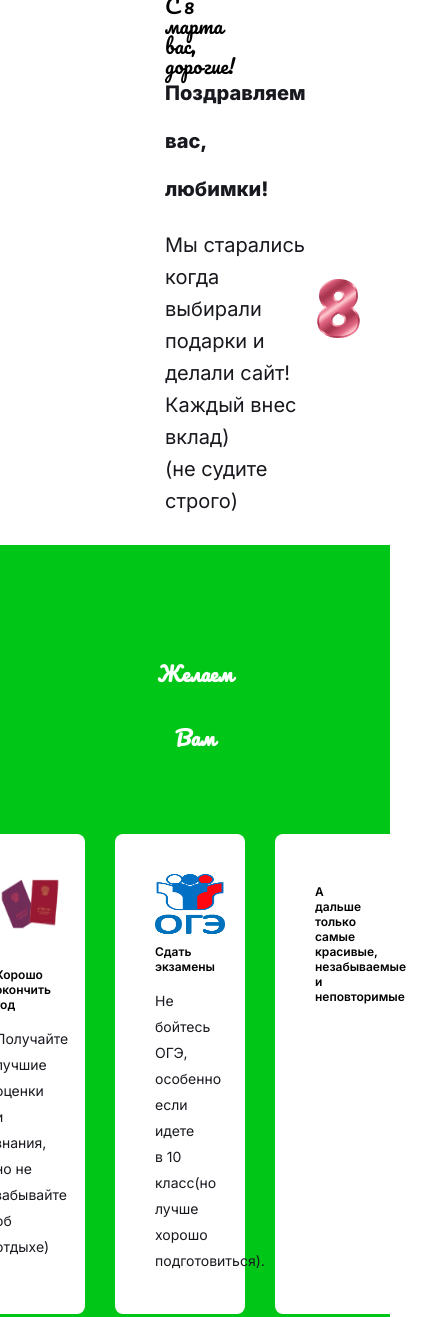
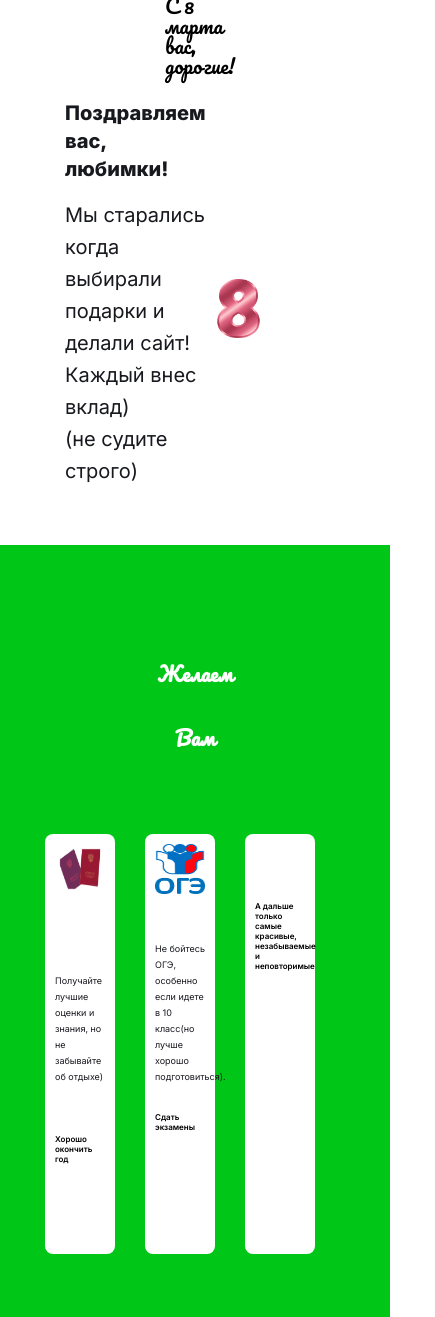
Before and after one commit to suprastin0/8march, a plain HTML site: page index.html in a window 390 px wide. Shown: the top 1317 px of the page, 435 px wide, since content can reach past the window. Drawn offline with Linux system fonts and the light colour scheme.

Commit message:
Add files via upload
1

```diff
--- a/index.html
+++ b/index.html
@@ -61,7 +61,7 @@
 
             </div>
         </div>
-        <a href=""> Смотреть всё -></a>
+
     </section>
     <section class="statya">
         <img src="belk.jpg">
--- a/style.css
+++ b/style.css
@@ -198,6 +198,8 @@ header a{
     .section1 img{
         width:170px;
         height:59px;
+        position: relative;
+        right: 100px;
     }
     .section1{
         display: flex;
@@ -210,9 +212,29 @@ header a{
     .text1 h1{
         font-weight: 800;
         font-size: 72px;
-        line-height: 48px;
+        line-height: 28px;
         color: #18191F;
         margin:0;
+        position: relative;
+        right: 100px;
+    }
+    .text1 p{
+        font-size: 18px;
+        line-height: 32px;
+        color: #18191F;
+        margin-top: 16px;
+        margin-bottom: 32px;
+        position: relative;
+        right: 100px;
+    }
+    .text1 a{
+        font-weight: 500;
+        font-size: 16px;
+        color:white;
+        text-decoration: none;
+        padding: 12px 32px;
+        background-color: #FFAD00;
+        border-radius: 6px;
     }
     .logo{
         font-family: 'Pacifico';
@@ -227,21 +249,26 @@ header a{
         width:50px;
         border-radius: 8px;
         background-color: white;
-        padding:40px;
+        padding:10px;
         margin-right: 30px;
     }
     .card img{
-        width:70px;
-        height:60px;
+        width:50px;
+        height:50px;
     }
     .card h2{
         font-weight: 600;
-        font-size: 12px!important;
+        font-size: 8px!important;
+        position: relative;
+        top: 50px;
+
     }
     .card p{
-        font-size: 14px!important;
-        line-height: 26px;
+        font-size: 9px!important;
+        line-height: 16px;
         color: #18191F;
+        position: relative;
+        bottom: 150px;
     }
     .card a{
         text-decoration: none;
@@ -253,15 +280,15 @@ header a{
         display: flex;
         align-items: center;
         justify-content: center;
-        height:418px;
+        height:318px;
         background-color: #FF69B4;
     }
     .statya:nth-child(odd){
         flex-direction: row-reverse;
     }
     .statya img{
-        width:240px;
-        height:240px;
+        width:140px;
+        height:140px;
         margin-right:34px;
     }
     .statya:nth-child(odd) img{
```
